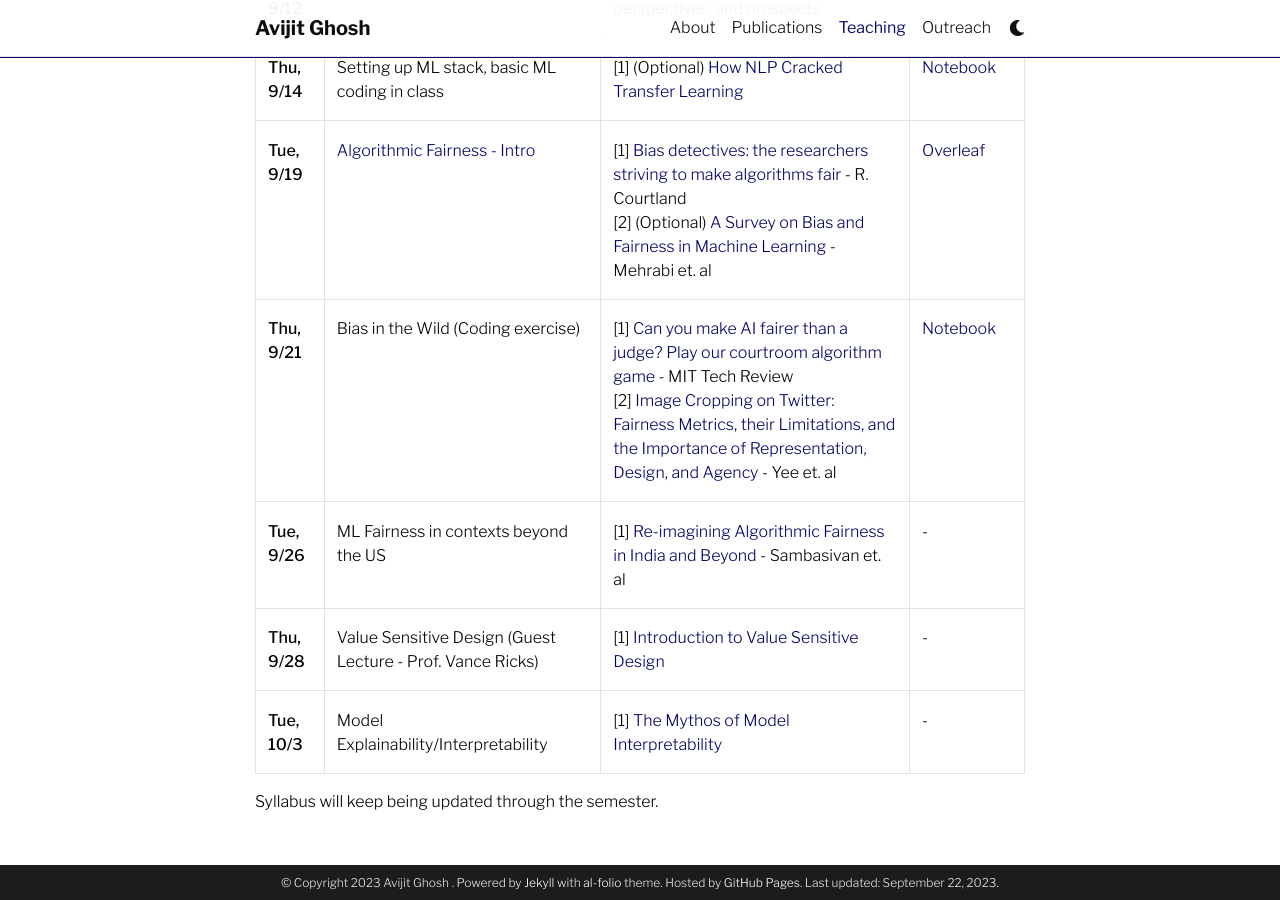
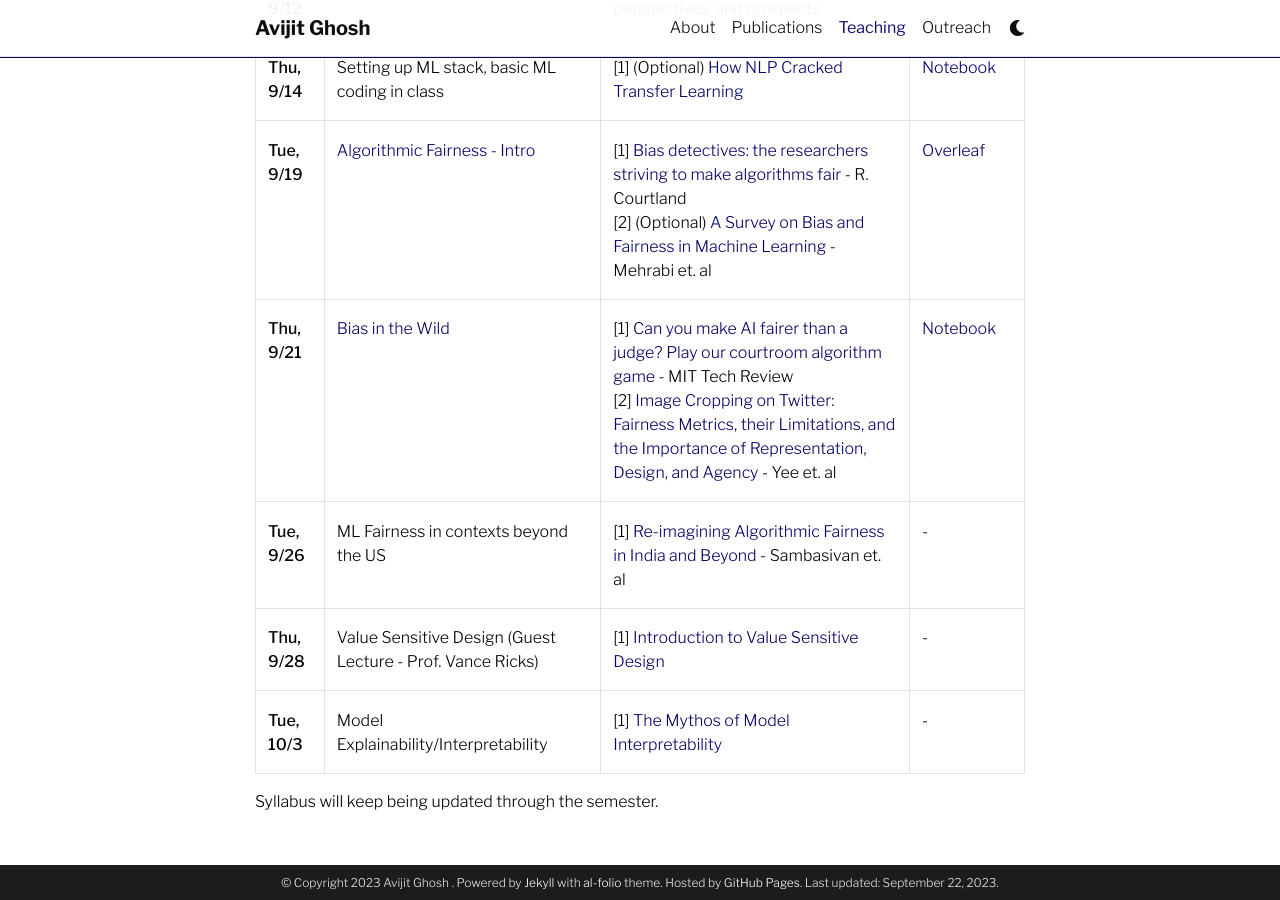
Before and after one commit to evijit/evijit.github.io, a Jekyll site: the page built from _pages/teaching.md, in a window 1280 px wide and 900 px high, scrolled down 934 px. Built offline with Jekyll 4.4.1, drawn with Linux system fonts in a browser that asks for light colours; comment, search, counter and statistics services are not loaded; a style sheet for code colours, icons or effects is not loaded.

```diff
--- a/_pages/teaching.md
+++ b/_pages/teaching.md
@@ -25,7 +25,7 @@ Knowledge of Python and ML fundamentals (DS 3000 or equivalent)
 | **Tue, 9/12** | [Machine Learning - Refresher](https://evijit.io/materials/Lecture_2_ Machine_Learning_Basics.pdf) | [1] [Machine learning: Trends, perspectives, and prospects](https://www.cs.cmu.edu/~tom/pubs/Science-ML-2015.pdf) | - |
 | **Thu, 9/14** | Setting up ML stack, basic ML coding in class | [1] (Optional) [How NLP Cracked Transfer Learning](https://jalammar.github.io/illustrated-bert/) | [Notebook](https://evijit.io/materials/ds_intro.ipynb) |
 | **Tue, 9/19** | [Algorithmic Fairness - Intro](https://evijit.io/materials/Lecture_3_ Algorithmic_Fairness_Basics.pdf)  | [1] [Bias detectives: the researchers striving to make algorithms fair](https://courses.cs.duke.edu/spring20/compsci342/netid/readings/nature-algorithmic-bias.pdf) - R. Courtland <br> [2] (Optional) [A Survey on Bias and Fairness in Machine Learning](https://arxiv.org/pdf/1908.09635.pdf) - Mehrabi et. al |  [Overleaf](https://www.overleaf.com/read/rvdjbyjkktcg)  |
-| **Thu, 9/21** | Bias in the Wild (Coding exercise) | [1] [Can you make AI fairer than a judge? Play our courtroom algorithm game](https://www.technologyreview.com/2019/10/17/75285/ai-fairer-than-judge-criminal-risk-assessment-algorithm/) - MIT Tech Review <br> [2] [Image Cropping on Twitter: Fairness Metrics, their Limitations, and the Importance of Representation, Design, and Agency](https://arxiv.org/pdf/2105.08667.pdf) - Yee et. al |[Notebook](https://colab.research.google.com/drive/1_SpLPRweuZ-3xWJSYmOD0H-LXdaCcEiH#scrollTo=KbHf3AYwO0Xw) |
+| **Thu, 9/21** | [Bias in the Wild](https://evijit.io/materials/Lecture_4_Bias_In_The_Wild.pdf) | [1] [Can you make AI fairer than a judge? Play our courtroom algorithm game](https://www.technologyreview.com/2019/10/17/75285/ai-fairer-than-judge-criminal-risk-assessment-algorithm/) - MIT Tech Review <br> [2] [Image Cropping on Twitter: Fairness Metrics, their Limitations, and the Importance of Representation, Design, and Agency](https://arxiv.org/pdf/2105.08667.pdf) - Yee et. al |[Notebook](https://colab.research.google.com/drive/1_SpLPRweuZ-3xWJSYmOD0H-LXdaCcEiH#scrollTo=KbHf3AYwO0Xw) |
 | **Tue, 9/26** | ML Fairness in contexts beyond the US  | [1] [Re-imagining Algorithmic Fairness in India and Beyond](https://arxiv.org/pdf/2101.09995.pdf) - Sambasivan et. al | - |
 | **Thu, 9/28** | Value Sensitive Design (Guest Lecture - Prof. Vance Ricks)  | [1] [Introduction to Value Sensitive Design](https://northeastern.instructure.com/files/23160452/) | - |
 | **Tue, 10/3** | Model Explainability/Interpretability  | [1] [The Mythos of Model Interpretability](https://arxiv.org/pdf/1606.03490.pdf) | - |
```
Also changed, not shown: 1 other file.
